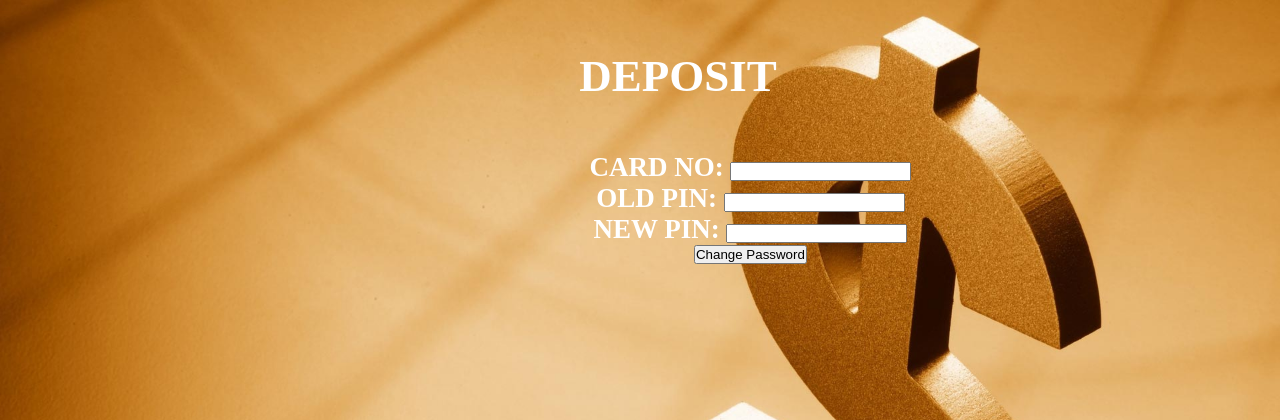
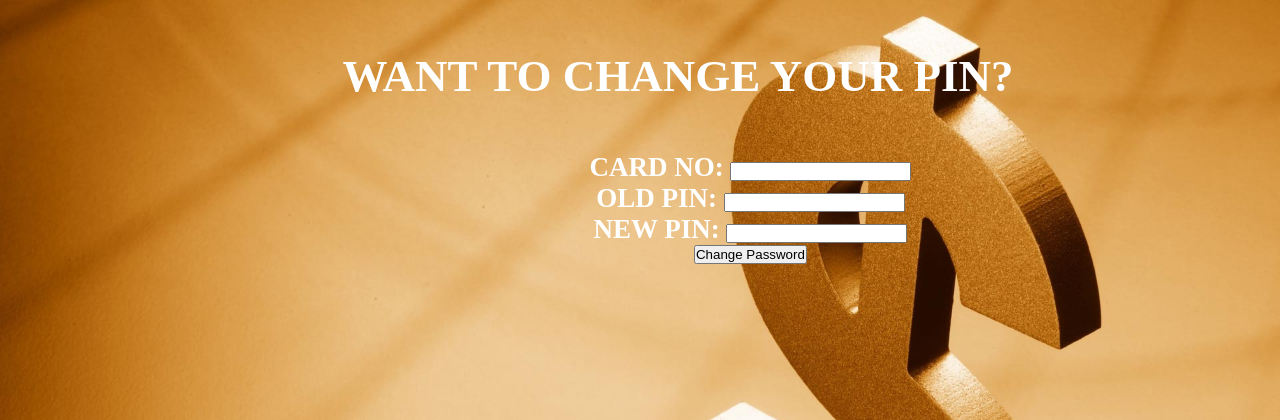
Before and after one commit to Nisrat/OnlineBankingSystem.github.io, a PHP site: page /pinchange.php in a window 1280 px wide. Shown: the top 420 px of the page. Run offline with PHP 8.4, Linux system fonts and the light colour scheme.

Commit message:
Update pinchange.php

```diff
--- a/pinchange.php
+++ b/pinchange.php
@@ -8,12 +8,12 @@ session_start();
 ?>
 <html>
 <head>
-    <title>Deposit</title>
+    <title>Pinchange</title>
 
     <link rel = "stylesheet" type = "text/css" href = "style.css">
 </head>
     <div class="hero">
-    <h1><b>deposit<b><h1>
+    <h1><b>Want to change your pin?<b><h1>
 
     <form action="change.php" method="POST">
            <div class="frm">
```
